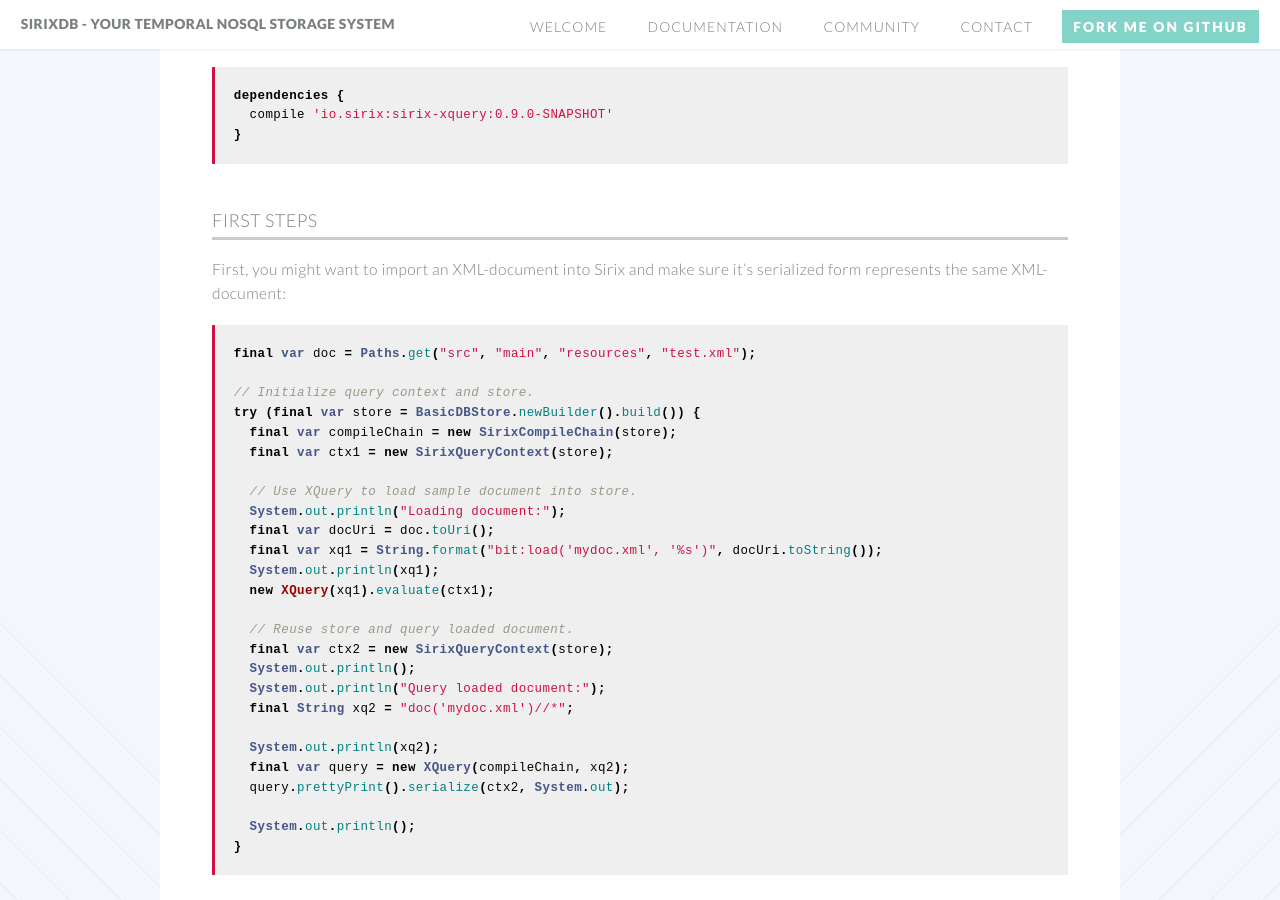
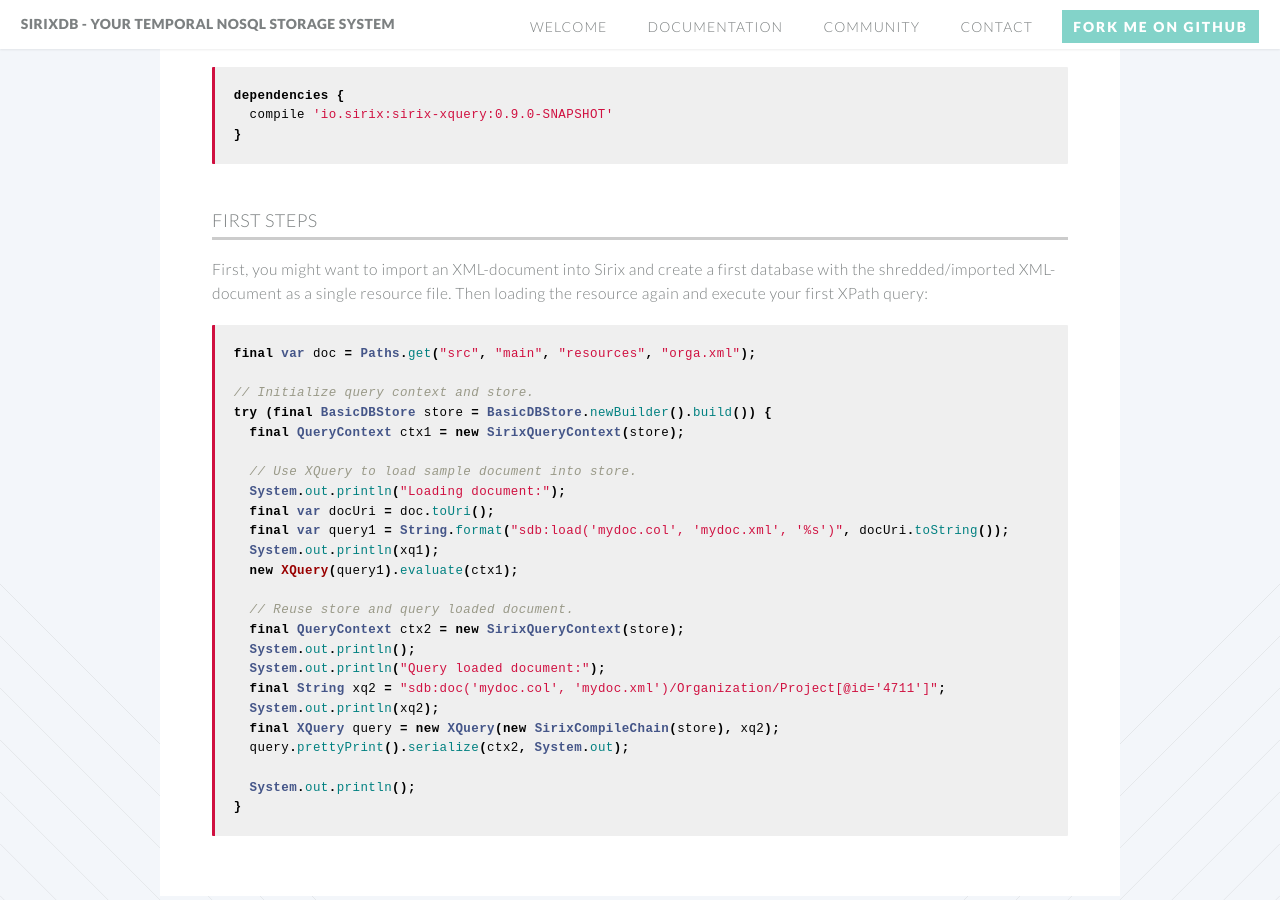
Before and after one commit to sirixdb/sirixdb.github.io, a Jekyll site: the page built from xml-xquery-api.md, in a window 1280 px wide and 900 px high, scrolled down 1316 px. Built offline with Jekyll 4.4.1, drawn with Linux system fonts in a browser that asks for light colours; our own code applies the rules of GitHub Pages for plain Markdown files.

Commit message:
Update xml-xquery-api.md

````diff
--- a/xml-xquery-api.md
+++ b/xml-xquery-api.md
@@ -53,31 +53,29 @@
 ```
 
 ### First steps
-First, you might want to import an XML-document into Sirix and make sure it's serialized form represents the same XML-document:
+First, you might want to import an XML-document into Sirix and create a first database with the shredded/imported XML-document as a single resource file. Then loading the resource again and execute your first XPath query:
 
 ```java
-final var doc = Paths.get("src", "main", "resources", "test.xml");
+final var doc = Paths.get("src", "main", "resources", "orga.xml");
 
 // Initialize query context and store.
-try (final var store = BasicDBStore.newBuilder().build()) {
-  final var compileChain = new SirixCompileChain(store);
-  final var ctx1 = new SirixQueryContext(store);
+try (final BasicDBStore store = BasicDBStore.newBuilder().build()) {
+  final QueryContext ctx1 = new SirixQueryContext(store);
 
   // Use XQuery to load sample document into store.
   System.out.println("Loading document:");
   final var docUri = doc.toUri();
-  final var xq1 = String.format("bit:load('mydoc.xml', '%s')", docUri.toString());
+  final var query1 = String.format("sdb:load('mydoc.col', 'mydoc.xml', '%s')", docUri.toString());
   System.out.println(xq1);
-  new XQuery(xq1).evaluate(ctx1);
+  new XQuery(query1).evaluate(ctx1);
 
   // Reuse store and query loaded document.
-  final var ctx2 = new SirixQueryContext(store);
+  final QueryContext ctx2 = new SirixQueryContext(store);
   System.out.println();
   System.out.println("Query loaded document:");
-  final String xq2 = "doc('mydoc.xml')//*";
-
+  final String xq2 = "sdb:doc('mydoc.col', 'mydoc.xml')/Organization/Project[@id='4711']";
   System.out.println(xq2);
-  final var query = new XQuery(compileChain, xq2);
+  final XQuery query = new XQuery(new SirixCompileChain(store), xq2);
   query.prettyPrint().serialize(ctx2, System.out);
 
   System.out.println();
````
